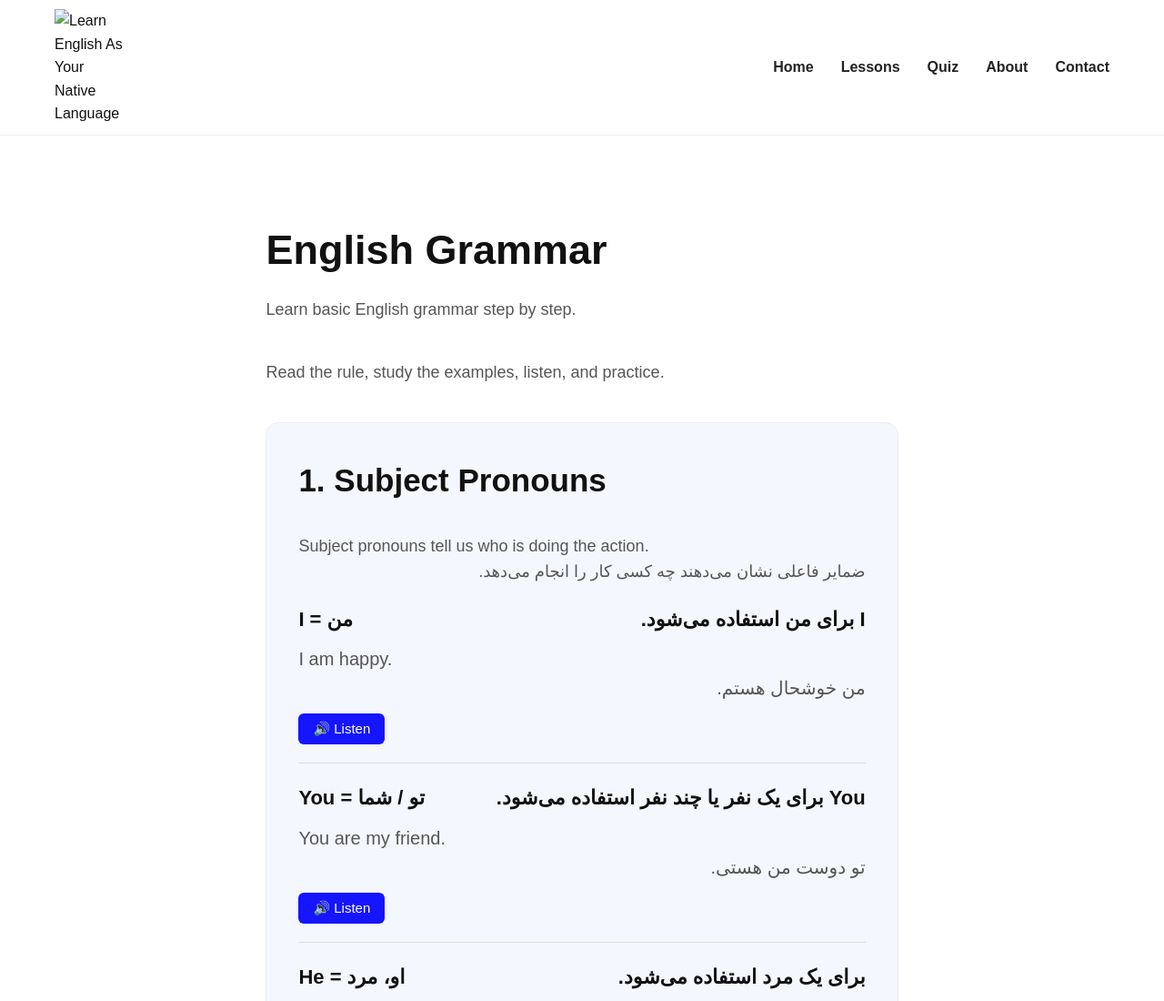
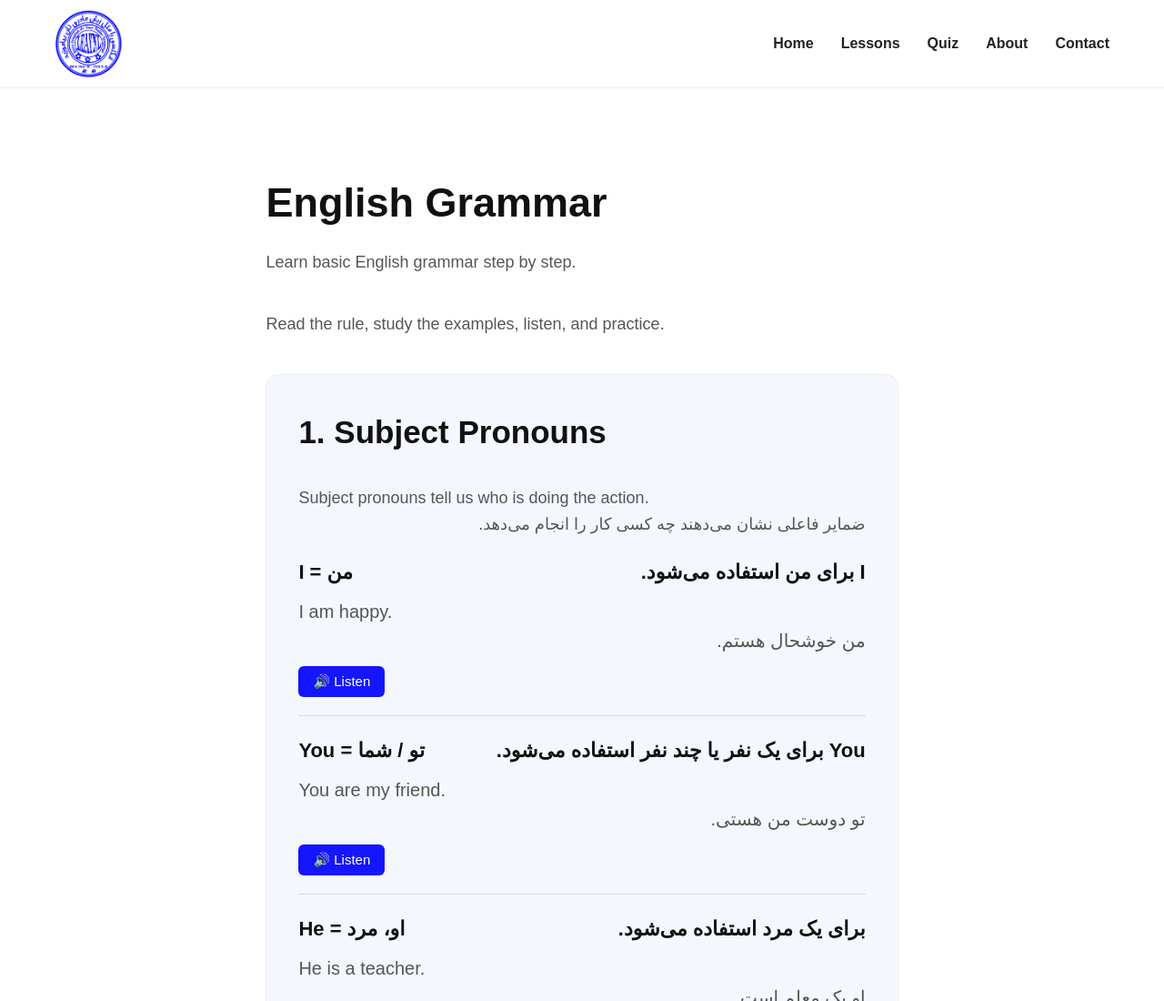
Before and after one commit to Enaiatcoding/mywebsite, a plain HTML site: page grammar.html in a window 1280 px wide. Shown: the top 1100 px of the page at 91% size. Drawn offline with Linux system fonts and the light colour scheme.

Commit message:
grammar.html

```diff
--- a/grammar.html
+++ b/grammar.html
@@ -34,7 +34,7 @@
     <header>
 
         <img
-            src="images/logo-blue.png"
+            src="logo-blue.png"
             alt="Learn English As Your Native Language"
         >
 
```
